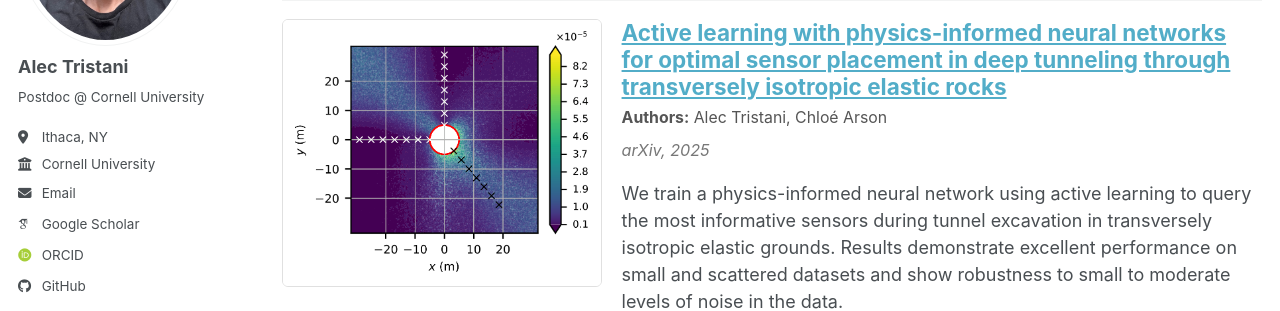
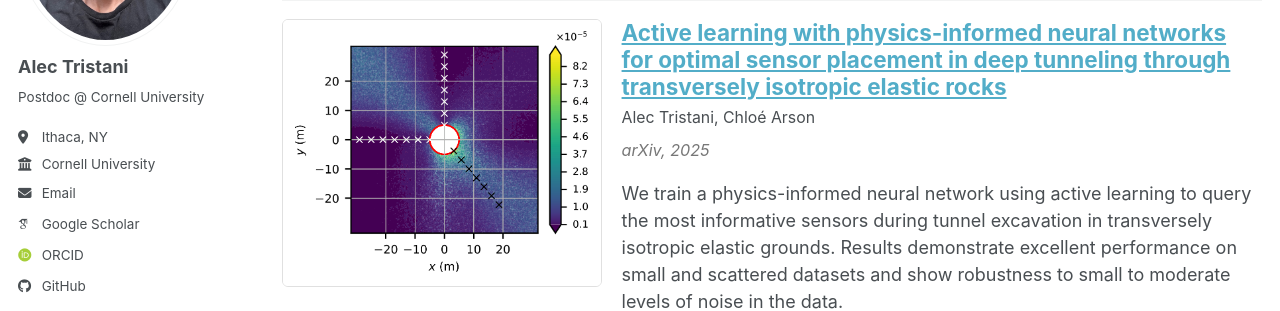
Before and after one commit to Alec-YT/Alec-YT.github.io, a Jekyll site: the page built from _pages/publications.html, in a window 1280 px wide and 900 px high. Shown: the part 260-571 px from the top of the window. Built offline with Jekyll 4.4.1, drawn with Linux system fonts in a browser that asks for light colours; some web fonts are replaced; a script bundle is joined from its source files by our own code; library files that are not in the unit come from our copies.

Commit message:
Update archive-single.html

```diff
--- a/_includes/archive-single.html
+++ b/_includes/archive-single.html
@@ -54,8 +54,8 @@
 
         <!-- Authors -->
         {% if post.authors %}
-          <p style="margin: 4px 0 8px; font-size: 0.88em; color: #555;">
-            <strong>Authors:</strong>
+          <p style="margin: 4px 0 8px; font-size: 0.88em;">
+            <!-- <strong>Authors:</strong> -->
             {% for author in post.authors %}
               {{ author.name }}{% if forloop.last == false %}, {% endif %}
             {% endfor %}
@@ -138,8 +138,9 @@
         <!-- BibTeX block -->
         {% if post.bibtex %}
           <div id="bibtex-{{ post.slug }}" style="display:none; margin-top: 10px;">
-            <pre style="background: #f4f4f4; padding: 10px; border-radius: 4px;
-                        font-size: 0.78em; overflow-x: auto; white-space: pre-wrap;">{{ post.bibtex }}</pre>
+            <!-- <pre style="background: #f4f4f4; padding: 10px; border-radius: 4px;
+                        font-size: 0.78em; overflow-x: auto; white-space: pre-wrap;">{{ post.bibtex }}</pre> -->
+            <pre class="bibtex-block">{{ post.bibtex }}</pre>
           </div>
         {% endif %}
 
```
